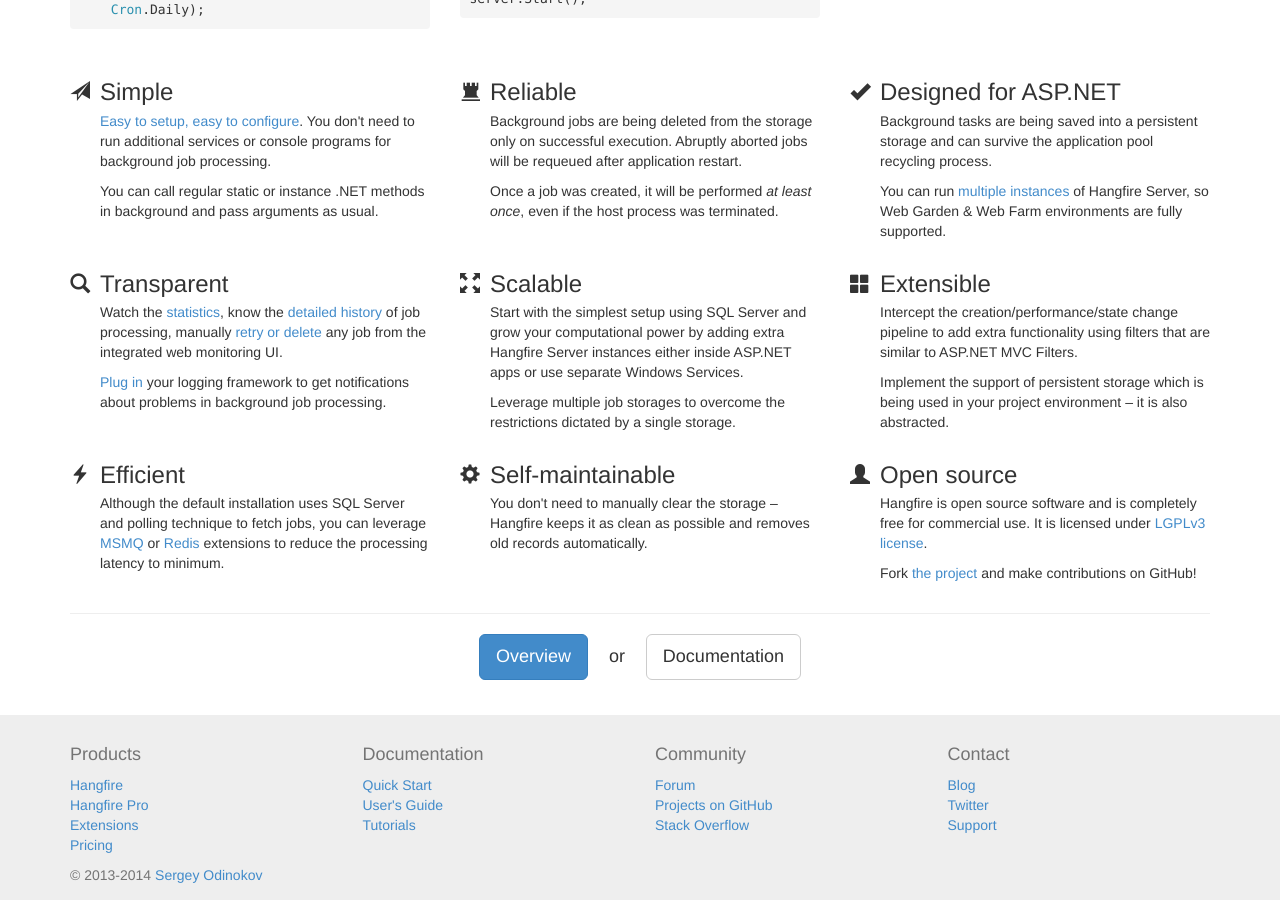
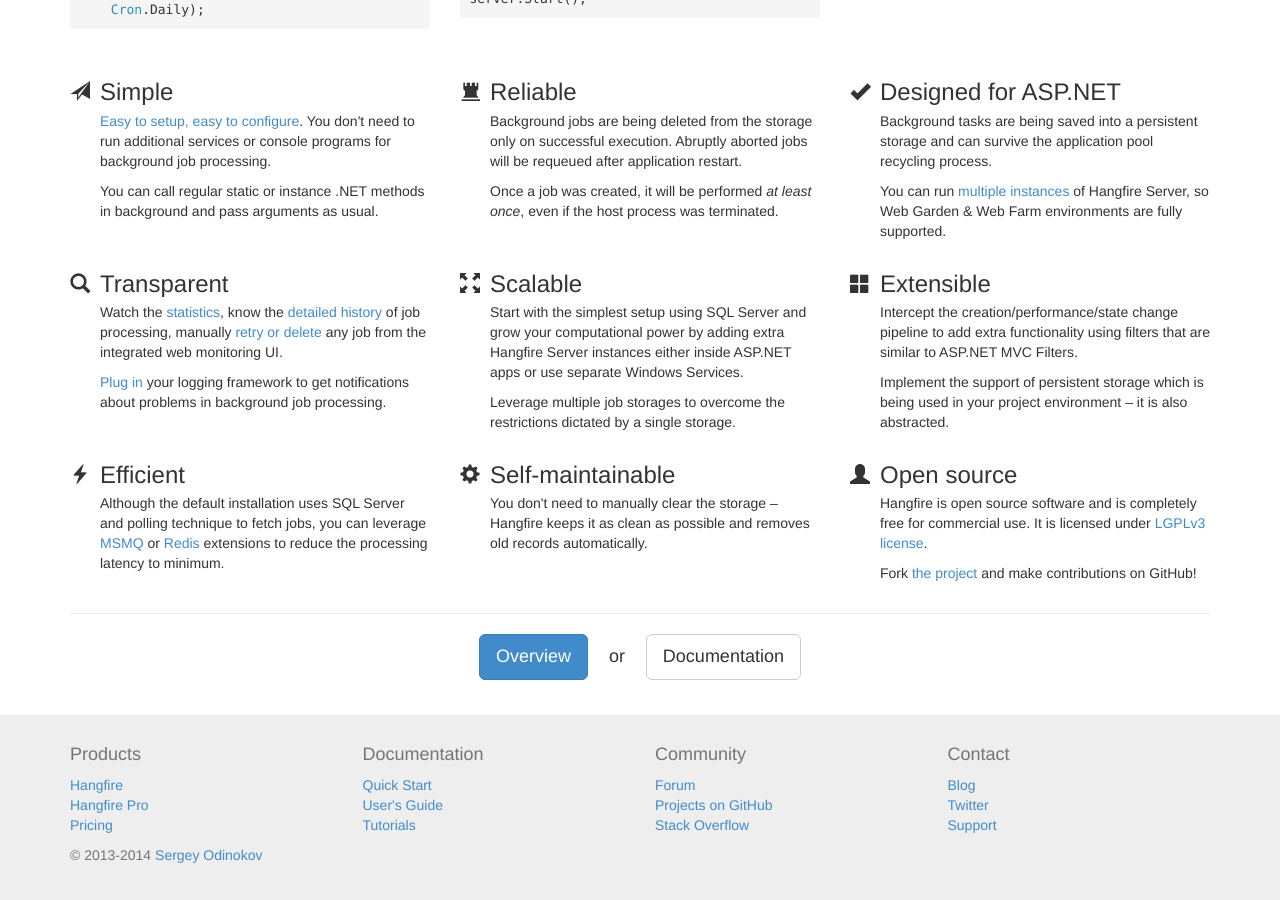
Before and after one commit to HangfireIO/Hangfire.io, a Jekyll site: the page built from index.html, in a window 1280 px wide and 900 px high, scrolled down 749 px. Built offline with Jekyll 4.4.1, drawn with Linux system fonts in a browser that asks for light colours; nearby versions of some CDN libraries; Markdown is read by kramdown in place of the engine named in the settings; comment, search, counter and statistics services are not loaded.

Commit message:
Remove extensions item from footer

```diff
--- a/_includes/footer.html
+++ b/_includes/footer.html
@@ -6,7 +6,6 @@
         <ul class="list-unstyled">
           <li><a href="/overview.html">Hangfire</a></li>
           <li><a href="/pro/">Hangfire Pro</a></li>
-          <li><a href="/extensions/">Extensions</a></li>
           <li><a href="/pricing/">Pricing</a></li>
         </ul>
       </div>
```
